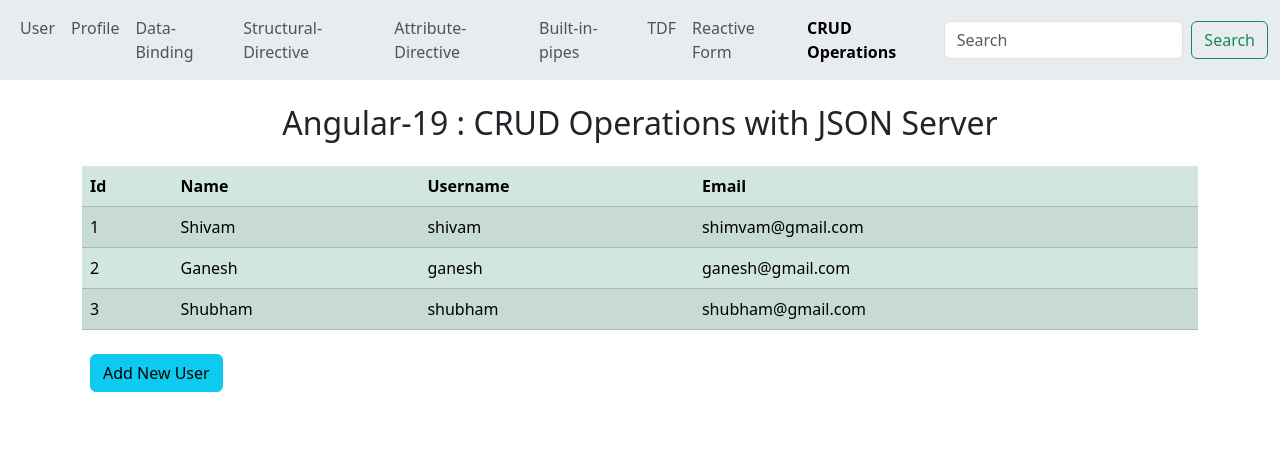
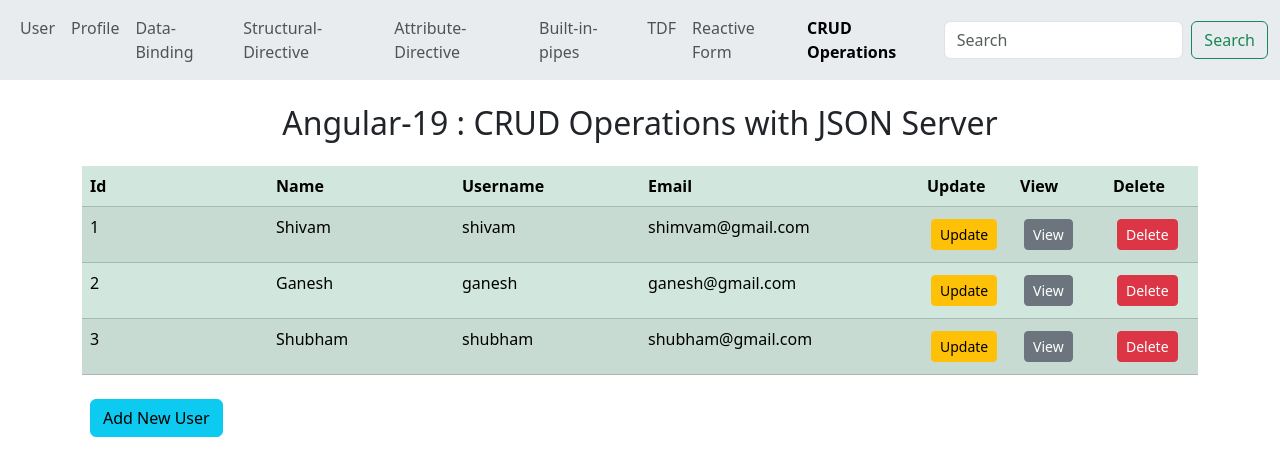
Before and after one commit to kskannandotwin/f-and-d, an Angular app: page /crud in a window 1280 px wide. Shown: the top 476 px of the page. Built offline with nearby package versions, Linux system fonts and the light colour scheme; data requests are answered from the project's data file.

Commit message:
31.05.2025
session 2 has completed

```diff
--- a/src/app/add-user/add-user.component.ts
+++ b/src/app/add-user/add-user.component.ts
@@ -23,7 +23,7 @@ export class AddUserComponent {
   }
 
   onSubmit() {
-    console.log(this.addUserForm.value);
+    // console.log(this.addUserForm.value);
     this.crud.postData(this.addUserForm.value).subscribe(res => {
       this.router.navigateByUrl('crud');
     });
--- a/src/app/app.config.ts
+++ b/src/app/app.config.ts
@@ -2,9 +2,17 @@ import { ApplicationConfig, provideZoneChangeDetection } from '@angular/core';
 import { provideRouter } from '@angular/router';
 
 import { routes } from './app.routes';
-import { provideClientHydration, withEventReplay } from '@angular/platform-browser';
-import { provideHttpClient } from '@angular/common/http';
+import {
+  provideClientHydration,
+  withEventReplay,
+} from '@angular/platform-browser';
+import { provideHttpClient, withFetch } from '@angular/common/http';
 
 export const appConfig: ApplicationConfig = {
-  providers: [provideZoneChangeDetection({ eventCoalescing: true }), provideRouter(routes), provideClientHydration(withEventReplay()), provideHttpClient()]
+  providers: [
+    provideZoneChangeDetection({ eventCoalescing: true }),
+    provideRouter(routes),
+    provideClientHydration(withEventReplay()),
+    provideHttpClient(withFetch()),
+  ],
 };
--- a/src/app/crud/crud.component.html
+++ b/src/app/crud/crud.component.html
@@ -5,10 +5,13 @@
     <table class="table table-success table-striped">
         <thead>
             <tr>
-                <th>Id</th>
-                <th>Name</th>
-                <th>Username</th>
-                <th>Email</th>
+                <th class="col-2">Id</th>
+                <th class="col-2">Name</th>
+                <th class="col-2">Username</th>
+                <th class="col-3">Email</th>
+                <th class="col-1">Update</th>
+                <th class="col-1">View</th>
+                <th class="col-1">Delete</th>
             </tr>
         </thead>
         <tbody>
@@ -17,6 +20,15 @@
                 <td>{{ data.name }}</td>
                 <td>{{ data.username }}</td>
                 <td>{{ data.email }}</td>
+                <td>
+                    <button class="btn btn-warning btn-sm m-1" (click)="onUpdate()">Update</button>
+                </td>
+                <td>
+                    <button class="btn btn-secondary btn-sm m-1">View</button>
+                </td>
+                <td>
+                    <button class="btn btn-danger btn-sm m-1">Delete</button>
+                </td>
             </tr>
     </table>
 
--- a/src/app/crud/crud.component.ts
+++ b/src/app/crud/crud.component.ts
@@ -28,4 +28,8 @@ export class CRUDComponent implements OnInit {
   addNewUser() {
     this.router.navigateByUrl('adduser');
   }
+
+  onUpdate() {
+    this.router.navigateByUrl('updateuser');
+  }
 }
```
